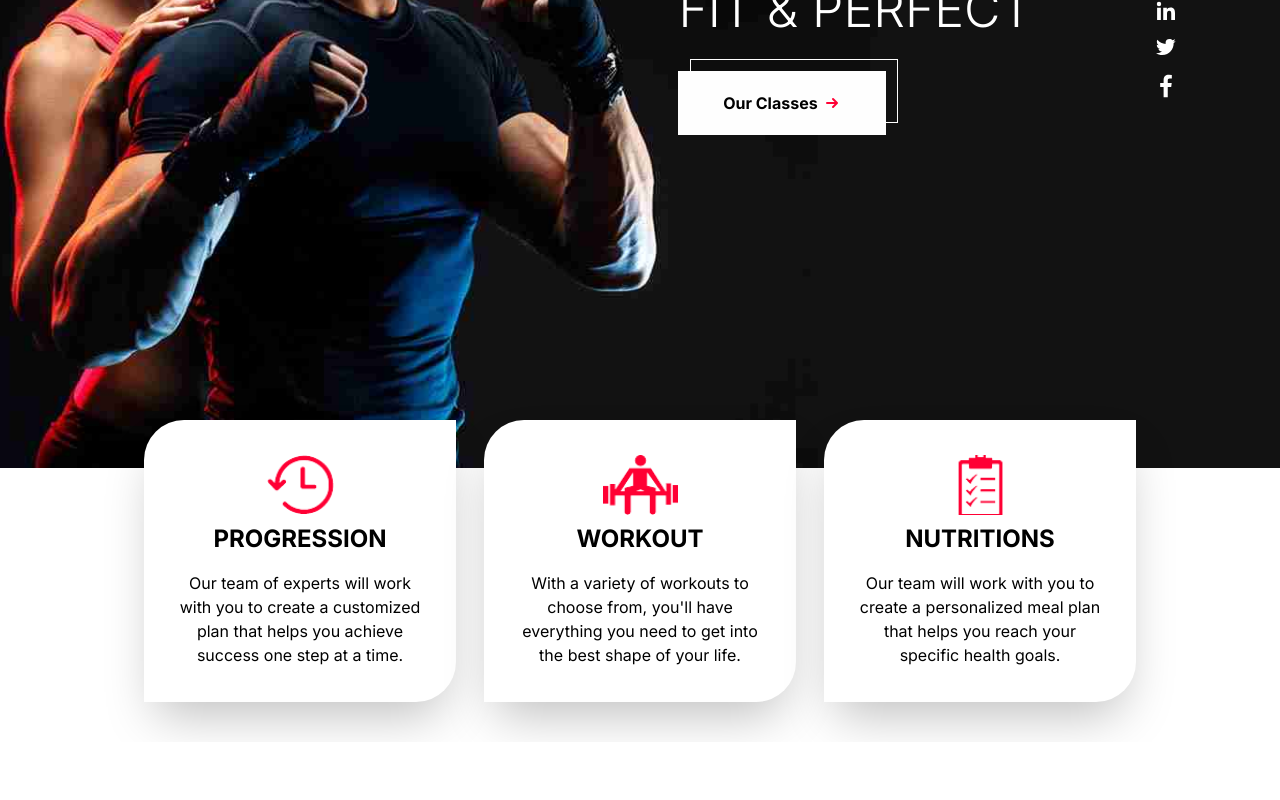
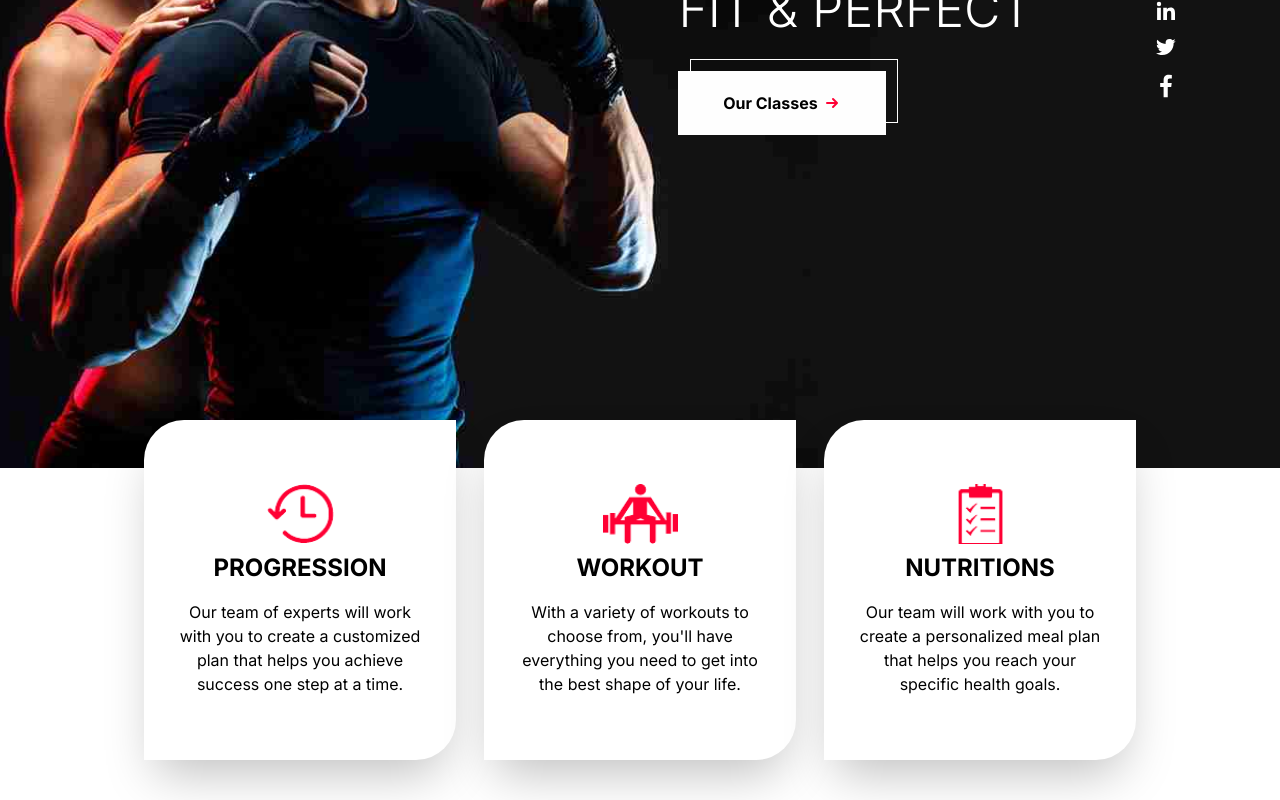
Before and after one commit to xmuhameed/gymate, a Next.js app: page / in a window 1280 px wide. Shown: the part 412-1212 px from the top of the page. Before the commit the page ends 1154 px from the top, so only its background shows below. Built offline with nearby package versions, Linux system fonts and the light colour scheme; no server answers.

Commit message:
hero update

```diff
--- a/Components/homePage/Hero.tsx
+++ b/Components/homePage/Hero.tsx
@@ -40,17 +40,17 @@ export const Hero = () => {
     </div>
   </section>
   <div className="grid grid-cols-1 lg:grid-cols-3 gap-7 place-content-around -mt-12 mb-10 mx-10 xl:mx-36">
-    <div className="bgHover xl-w-[25vw] h-[22vw] bg-white shadow-2xl rounded-tl-[40px] rounded-br-[40px] text-black hover:text-white text-center grid place-content-center py-12 px-8">
+    <div className="bgHover xl-w-[25vw] bg-white shadow-2xl rounded-tl-[40px] rounded-br-[40px] text-black hover:text-white text-center grid place-content-center py-16 px-8">
         <Image src={progresion} width={75} height={75} alt="img" className="mx-auto" />
         <h2 className="font-bold text-2xl mt-2 mb-4">PROGRESSION</h2>
         <p className="">Our team of experts will work with you to create a customized plan that helps you achieve success one step at a time.</p>
     </div>
-    <div className="bgHover xl-w-[25vw] h-[22vw] bg-white shadow-2xl rounded-tl-[40px] rounded-br-[40px] text-black hover:text-white text-center grid place-content-center py-12 px-8">
+    <div className="bgHover xl-w-[25vw] bg-white shadow-2xl rounded-tl-[40px] rounded-br-[40px] text-black hover:text-white text-center grid place-content-center py-16 px-8">
         <Image src={workout} width={75} height={75} alt="img" className="mx-auto" />
         <h2 className="font-bold text-2xl mt-2 mb-4">WORKOUT</h2>
         <p className="">With a variety of workouts to choose from, you&apos;ll have everything you need to get into the best shape of your life.</p>
     </div>
-    <div className="bgHover xl-w-[25vw] h-[22vw] bg-white shadow-2xl rounded-tl-[40px] rounded-br-[40px] text-black hover:text-white text-center grid place-content-center py-12 px-8">
+    <div className="bgHover xl-w-[25vw] bg-white shadow-2xl rounded-tl-[40px] rounded-br-[40px] text-black hover:text-white text-center grid place-content-center py-16 px-8">
         <Image src={nutritions} width={75} height={75} alt="img" className="mx-auto" />
         <h2 className="font-bold text-2xl mt-2 mb-4">NUTRITIONS</h2>
         <p className="">Our team will work with you to create a personalized meal plan that helps you reach your specific health goals.</p>
```
